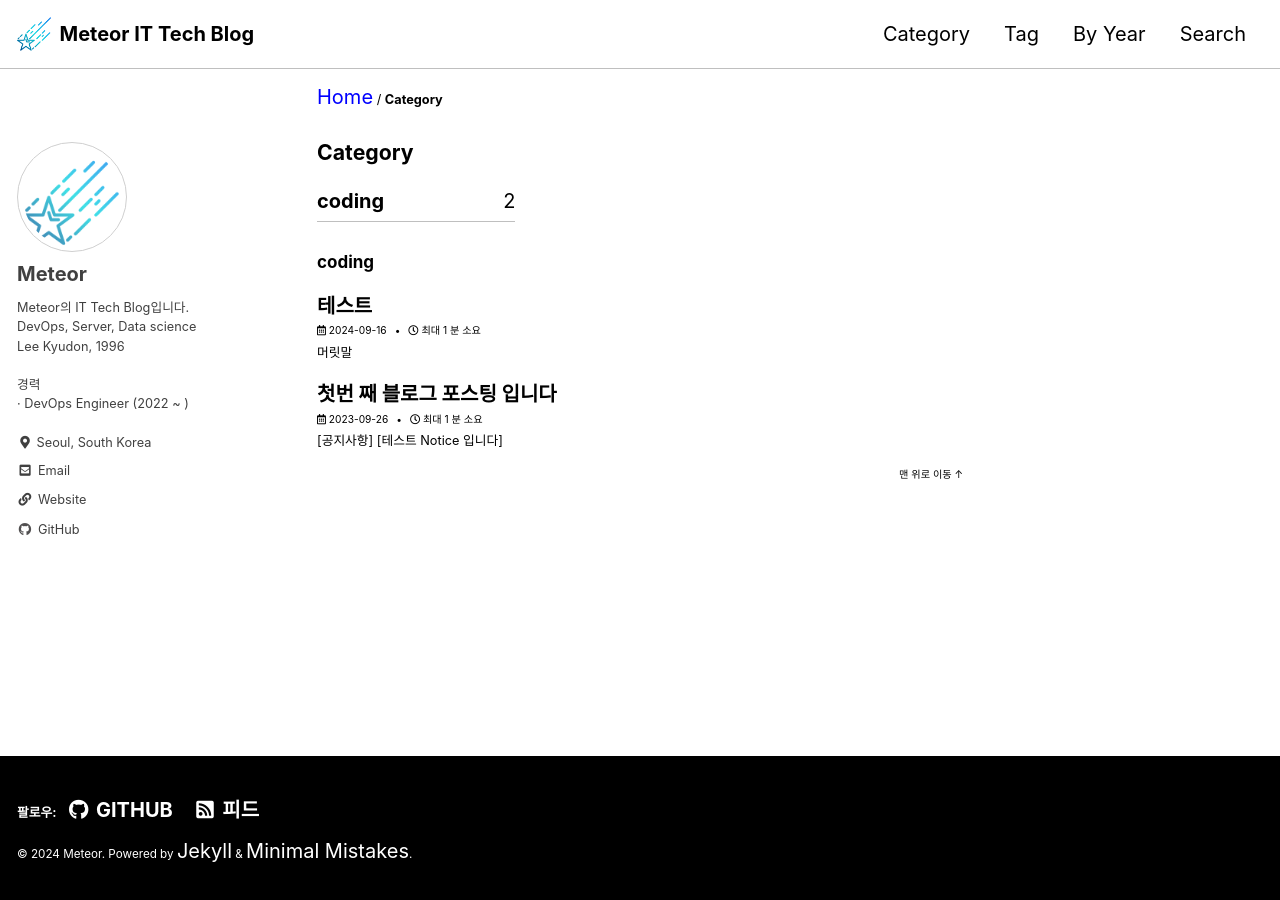
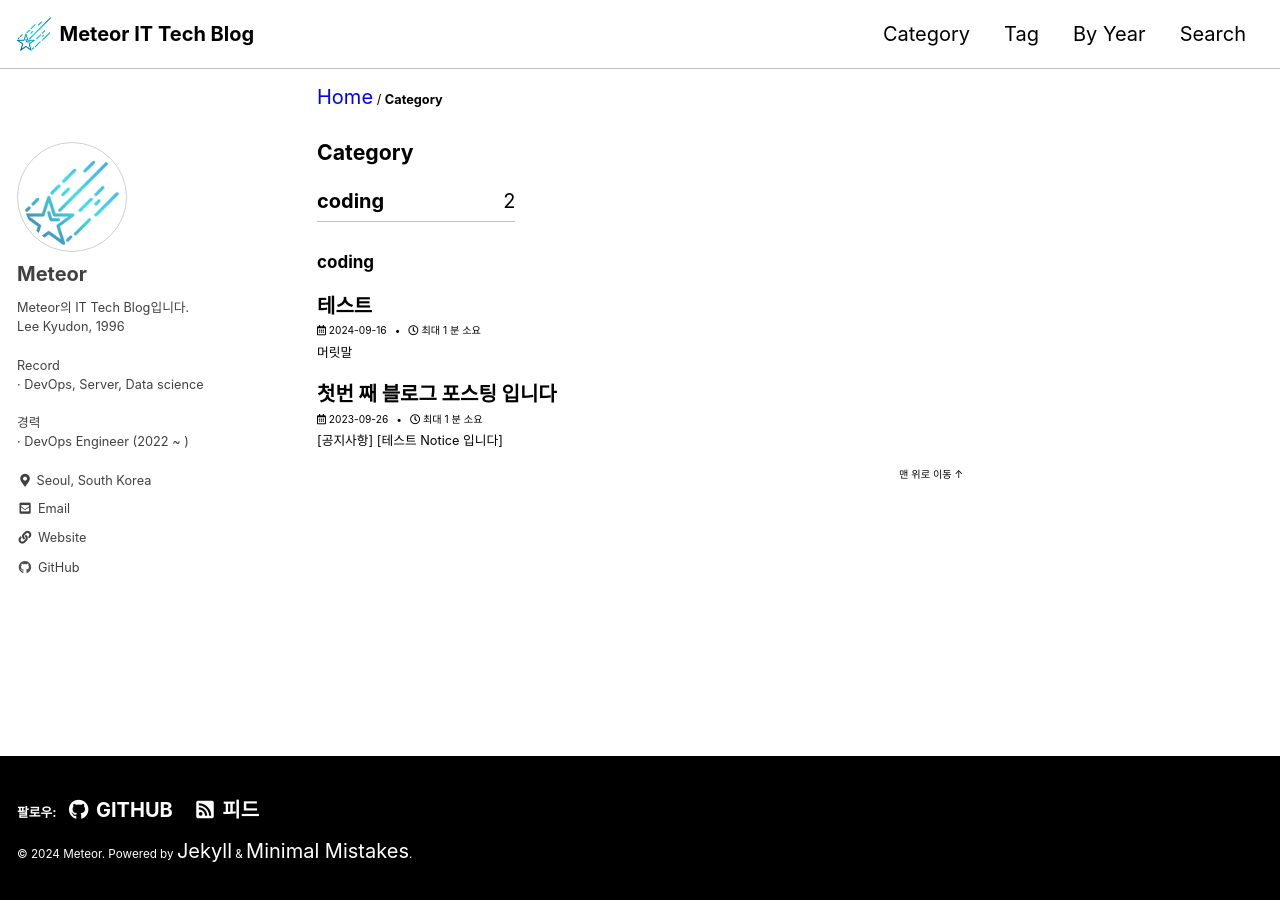
Before and after one commit to MeteorNote/MeteorNote.github.io, a Jekyll site: the page built from _pages/category-archive.md, in a window 1280 px wide. Built offline with Jekyll 4.4.1, drawn with Linux system fonts in a browser that asks for light colours; cached includes are drawn as plain includes.

Commit message:
Update _config.yml

```diff
--- a/_config.yml
+++ b/_config.yml
@@ -106,7 +106,7 @@ analytics:
 author:
   name             : "Meteor"
   avatar           : "/images/meteor.png" # path of avatar image, e.g. "/assets/images/bio-photo.jpg"
-  bio              : "Meteor의 IT Tech Blog입니다. <br> DevOps, Server, Data science <br> Lee Kyudon, 1996 <br><br> 경력 <br> &#8231; DevOps Engineer (2022 ~ )"
+  bio              : "Meteor의 IT Tech Blog입니다.<br> Lee Kyudon, 1996 <br><br> Record <br> &#8231; DevOps, Server, Data science <br><br> 경력 <br> &#8231; DevOps Engineer (2022 ~ )"
   location         : "Seoul, South Korea"
   email            :
   links:
```
